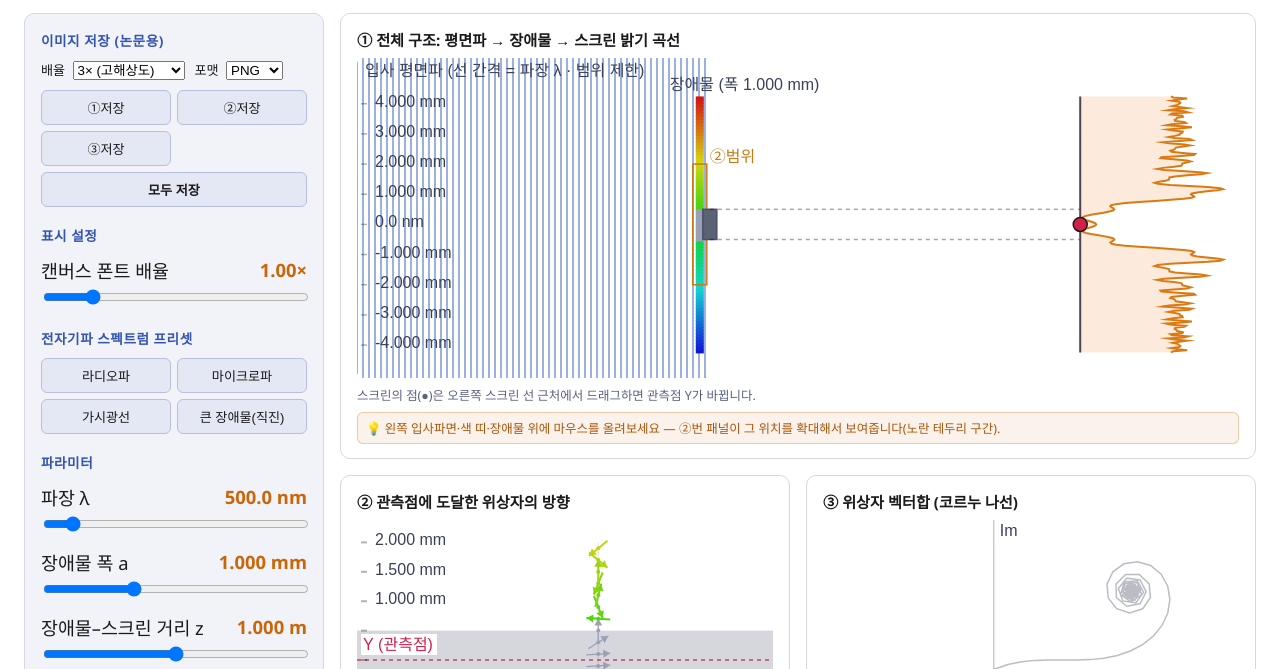
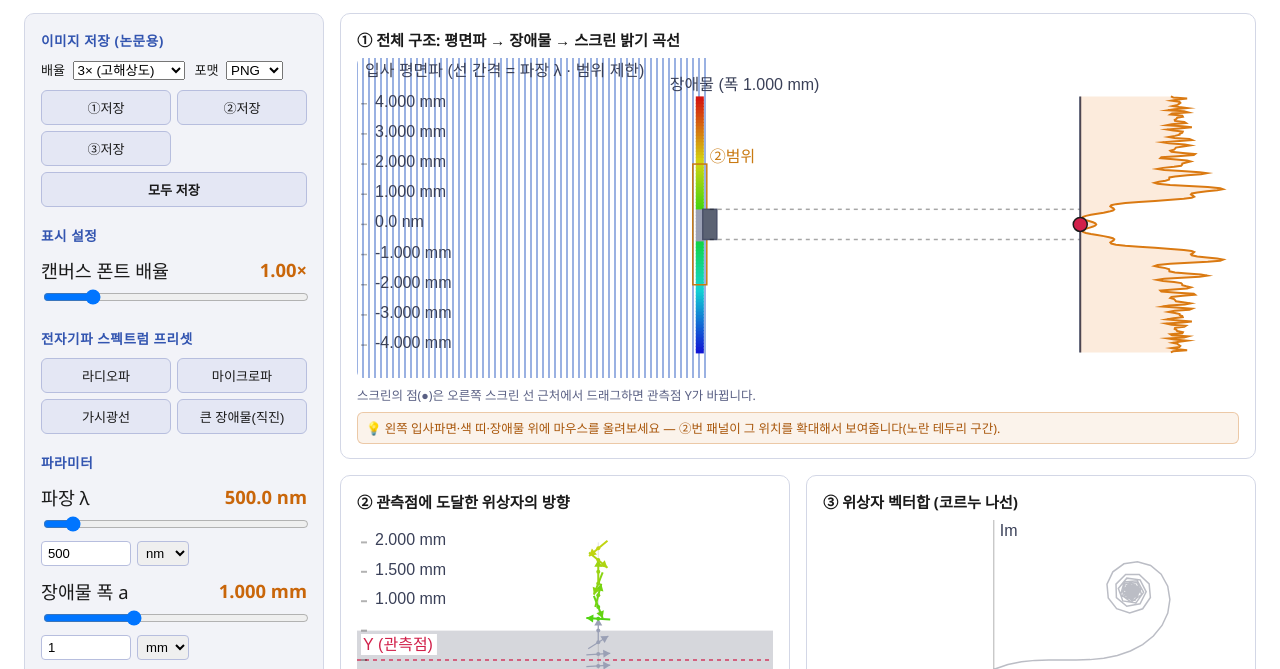
Before and after one commit to juhyeon8/wavescale_diffraction, a website: page huygens/paper.html in a window 1280 px wide. Shown: the part 102-771 px from the top of the page. Drawn offline with Linux system fonts and the light colour scheme.

Commit message:
기능(7/8): λ·a·z 직접 입력창 (숫자 + 단위, 슬라이더 양방향 동기화)
각 파라미터에 number input + 단위 드롭다운(nm/µm/mm/cm/m)을 슬라이더
아래 병행 배치했다. input 이벤트에서는 유효한 값만 반영하고 입력창
자신은 건드리지 않으며(포커스 중인 입력창은 syncDirectInputs가 항상
건너뜀), change(블러/엔터)나 단위 변경 시에만 clamp된 값으로 표시를
보정해 "타이핑 중 표시값이 흔들리는" 문제를 막았다. RANGES/
formatLength/valueToSlider 등 기존 헬퍼를 그대로 재사용했다.

```diff
--- a/huygens/paper.css
+++ b/huygens/paper.css
@@ -232,3 +232,22 @@ input[type="range"] {
   grid-column: 1 / -1;
   font-weight: 600;
 }
+
+.paper-direct-input {
+  display: flex;
+  gap: 6px;
+  margin-top: 4px;
+}
+.paper-direct-input input[type="number"] {
+  width: 90px;
+  padding: 3px 6px;
+  border: 1px solid #b7bede;
+  border-radius: 4px;
+  font-size: 0.82rem;
+}
+.paper-direct-input select {
+  padding: 3px 4px;
+  border: 1px solid #b7bede;
+  border-radius: 4px;
+  font-size: 0.82rem;
+}
--- a/huygens/paper.html
+++ b/huygens/paper.html
@@ -70,16 +70,46 @@
         파장 &lambda; <span class="readout" id="lambda-readout"></span>
       </label>
       <input type="range" id="lambda-slider" min="0" max="1000" step="1">
+      <div class="paper-direct-input">
+        <input type="number" id="paper-lambda-input" step="any">
+        <select id="paper-lambda-unit">
+          <option value="1e-9" selected>nm</option>
+          <option value="1e-6">µm</option>
+          <option value="1e-3">mm</option>
+          <option value="1e-2">cm</option>
+          <option value="1">m</option>
+        </select>
+      </div>
 
       <label class="slider-label">
         장애물 폭 a <span class="readout" id="a-readout"></span>
       </label>
       <input type="range" id="a-slider" min="0" max="1000" step="1">
+      <div class="paper-direct-input">
+        <input type="number" id="paper-a-input" step="any">
+        <select id="paper-a-unit">
+          <option value="1e-9">nm</option>
+          <option value="1e-6">µm</option>
+          <option value="1e-3" selected>mm</option>
+          <option value="1e-2">cm</option>
+          <option value="1">m</option>
+        </select>
+      </div>
 
       <label class="slider-label">
         장애물&ndash;스크린 거리 z <span class="readout" id="z-readout"></span>
       </label>
       <input type="range" id="z-slider" min="0" max="1000" step="1">
+      <div class="paper-direct-input">
+        <input type="number" id="paper-z-input" step="any">
+        <select id="paper-z-unit">
+          <option value="1e-9">nm</option>
+          <option value="1e-6">µm</option>
+          <option value="1e-3">mm</option>
+          <option value="1e-2">cm</option>
+          <option value="1" selected>m</option>
+        </select>
+      </div>
 
       <label class="slider-label">
         위상자 촘촘함 N (코르누 나선) <span class="readout" id="n-readout"></span>
--- a/huygens/paper.js
+++ b/huygens/paper.js
@@ -286,6 +286,12 @@ const el = {
   paperSaveAll: document.getElementById('paper-save-all'),
   paperFontScaleSlider: document.getElementById('paper-fontscale-slider'),
   paperFontScaleReadout: document.getElementById('paper-fontscale-readout'),
+  paperLambdaInput: document.getElementById('paper-lambda-input'),
+  paperLambdaUnit: document.getElementById('paper-lambda-unit'),
+  paperAInput: document.getElementById('paper-a-input'),
+  paperAUnit: document.getElementById('paper-a-unit'),
+  paperZInput: document.getElementById('paper-z-input'),
+  paperZUnit: document.getElementById('paper-z-unit'),
 };
 
 function updateReadouts() {
@@ -836,6 +842,7 @@ function resizeAllCanvases() {
    ========================================================================= */
 function onParamChange() {
   updateReadouts();
+  syncDirectInputs();
   scheduleRecompute(120);
 }
 
@@ -911,7 +918,42 @@ function setSlidersFromState() {
   }
   updateReadouts();
   updateArrowsNote();
+  syncDirectInputs();
 }
+
+// 타이핑 중인 입력창은 절대 덮어쓰지 않는다 — formatLength 재포맷으로
+// 인한 "500 입력 -> 499.9 표시" 같은 라운드트립 드리프트를 막기 위함.
+function updateDirectInputDisplay(inputEl, unitEl, meters) {
+  if (document.activeElement === inputEl) return;
+  inputEl.value = +(meters / parseFloat(unitEl.value)).toPrecision(6);
+}
+function syncDirectInputs() {
+  updateDirectInputDisplay(el.paperLambdaInput, el.paperLambdaUnit, state.lambda);
+  updateDirectInputDisplay(el.paperAInput, el.paperAUnit, state.a);
+  updateDirectInputDisplay(el.paperZInput, el.paperZUnit, state.z);
+}
+// rangeKey는 RANGES/state의 키와 1:1로 같다('lambda'|'a'|'z').
+function setupDirectInput(inputEl, unitEl, rangeKey, applyValue) {
+  function apply() {
+    const raw = parseFloat(inputEl.value);
+    if (!Number.isFinite(raw)) return; // 파싱 안 되는 중간 입력은 무시(값도, 입력창도 안 건드림)
+    const meters = raw * parseFloat(unitEl.value);
+    const range = RANGES[rangeKey];
+    const clamped = Math.min(range.max, Math.max(range.min, meters));
+    applyValue(clamped);
+    onParamChange();
+  }
+  function commitAndCorrect() {
+    apply();
+    inputEl.value = +(state[rangeKey] / parseFloat(unitEl.value)).toPrecision(6);
+  }
+  inputEl.addEventListener('input', apply);       // 타이핑 중: 유효하면 즉시 반영, 표시는 안 건드림
+  inputEl.addEventListener('change', commitAndCorrect); // 블러/엔터: clamp된 값으로 표시 보정
+  unitEl.addEventListener('change', commitAndCorrect);
+}
+setupDirectInput(el.paperLambdaInput, el.paperLambdaUnit, 'lambda', v => { state.lambda = v; });
+setupDirectInput(el.paperAInput, el.paperAUnit, 'a', v => { state.a = v; });
+setupDirectInput(el.paperZInput, el.paperZUnit, 'z', v => { state.z = v; });
 
 function applyUrlParams() {
   const p = new URLSearchParams(window.location.search);
```
